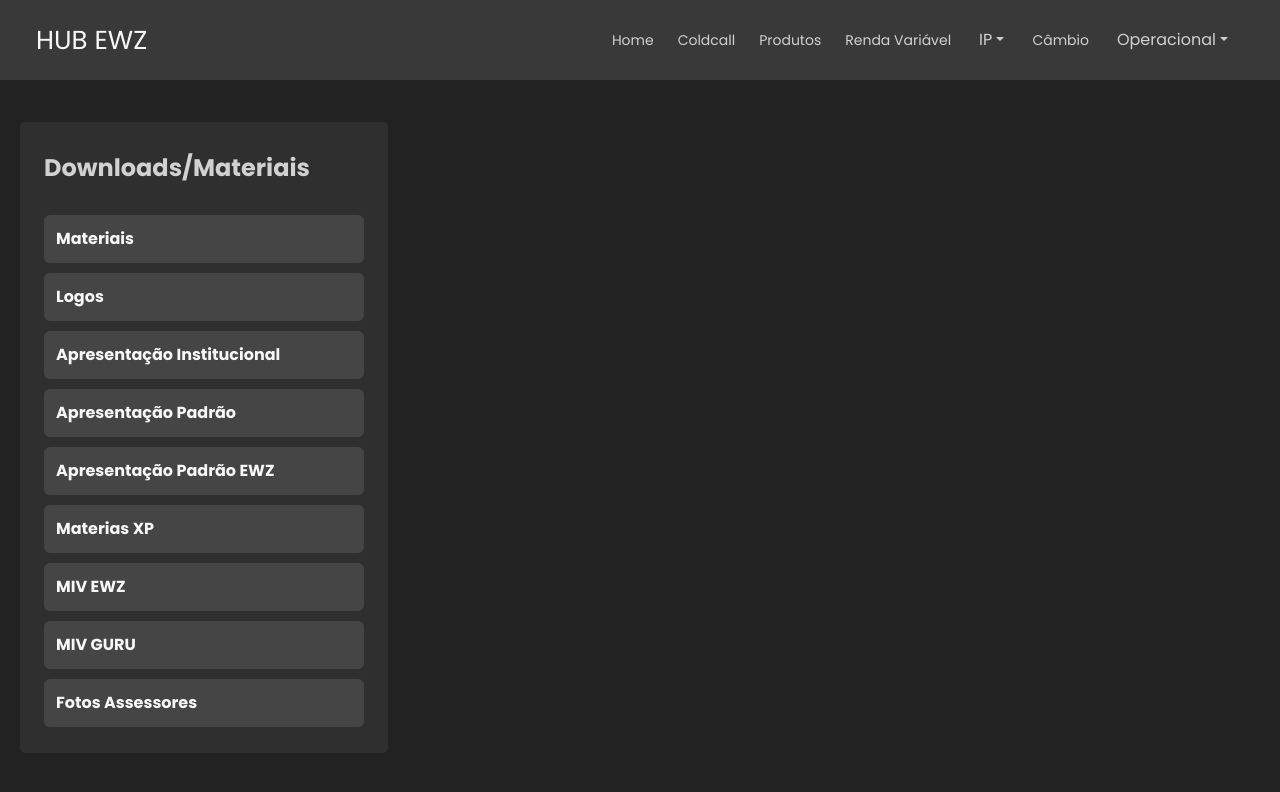
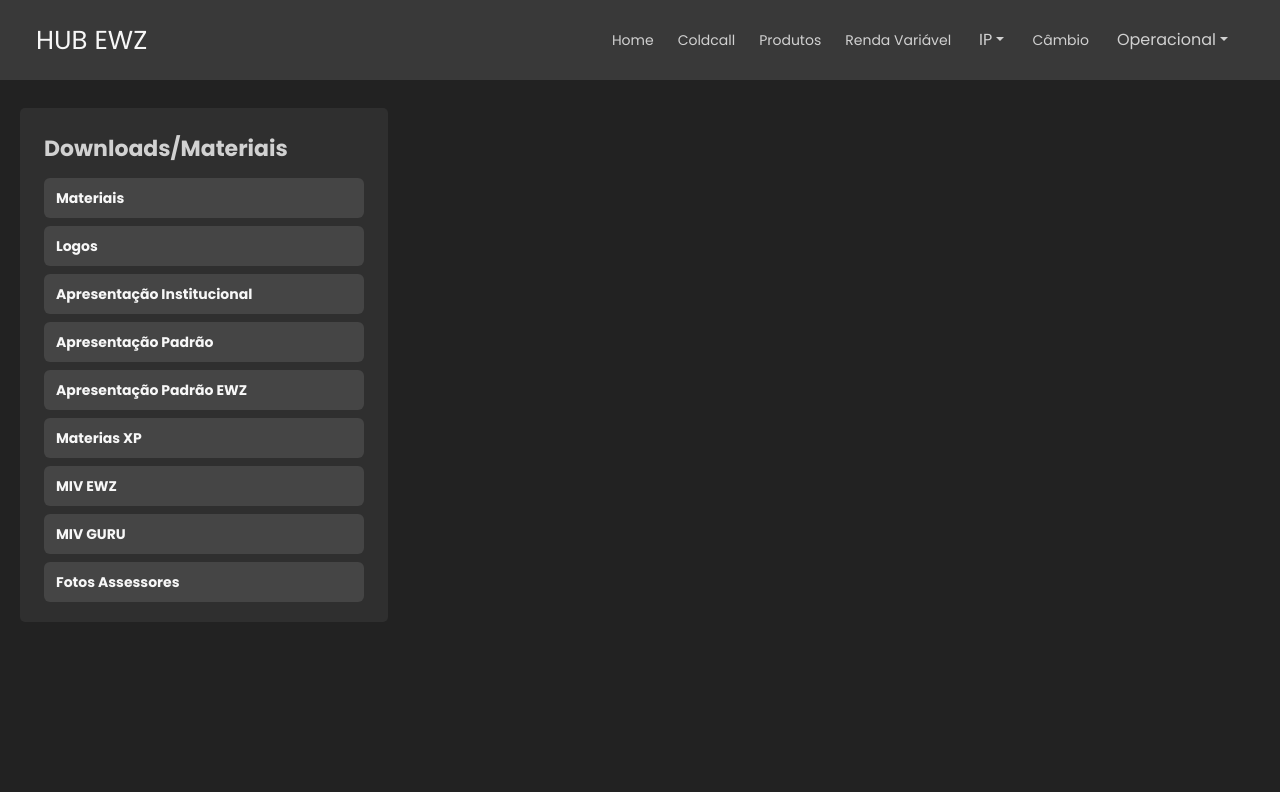
Before and after one commit to itslucassouza/template, a React (Create React App) app: page /marketing in a window 1280 px wide. Shown: the top 792 px of the page. Built offline with nearby package versions, Linux system fonts and the light colour scheme.

Commit message:
Adjusting components size and padding to fit on screen without scroll.

```diff
--- a/src/App.scss
+++ b/src/App.scss
@@ -1,4 +1,4 @@
-@import "~bootstrap/scss/bootstrap";
+@import '~bootstrap/scss/bootstrap';
 
 * {
     padding: 0;
@@ -9,7 +9,7 @@
 *,
 input,
 button {
-  font-family: "Poppins", sans-serif;
+    font-family: 'Poppins', sans-serif;
 }
 
 :root {
@@ -23,7 +23,7 @@
 
     --normal-text: 16px;
     --small-text: 14px;
-  --h4-text: 24px;
+    --h4-text: 22px;
     --h3-text: 32px;
     --h2-text: 36px;
     --h1-text: 42px;
@@ -33,7 +33,7 @@
     width: 100%;
 }
 
-.page-container{
+.page-container {
     min-height: calc(100vh - 80px);
     height: 100%;
     background: var(--black-color);
--- a/src/components/CardToDownload/styles.scss
+++ b/src/components/CardToDownload/styles.scss
@@ -1,12 +1,13 @@
 .card-container {
     width: 320px;
-    margin: 10px 0;
-    padding: 12px;
+    margin: 08px 0;
+    padding: 08px 12px;
     border-radius: 6px;
     background: var(--card-bg-color);
 
     a {
         color: var(--white-color);
+        font-size: var(--small-text);
         font-weight: 700;
         cursor: pointer;
 
--- a/src/components/Column/styles.scss
+++ b/src/components/Column/styles.scss
@@ -1,9 +1,9 @@
 .column-container {
     width: fit-content;
-    padding: 16px 24px;
+    padding: 12px 24px;
 
     .column-title {
-        margin: 16px 0 32px;
+        margin: 16px 0px;
         font-weight: 700;
         font-size: var(--h4-text);
         color: var(--white-alt-color);
--- a/src/pages/Marketing/styles.scss
+++ b/src/pages/Marketing/styles.scss
@@ -1,5 +1,5 @@
 .columns-area {
-    padding: 42px 20px;
+    padding: 28px 20px;
 
     @media screen and (min-width: 940px) {
         display: flex;
```
Also changed, not shown: 1 other file (tests, documents, lock files or other folders). Lines whose indentation alone changed are shown as unchanged.
